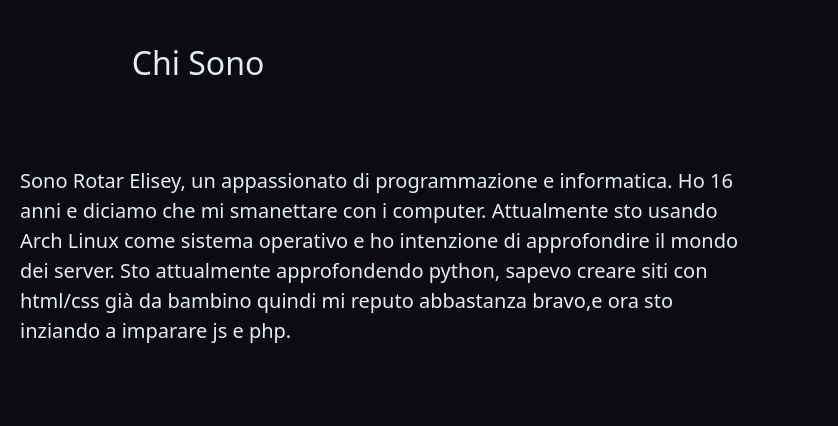
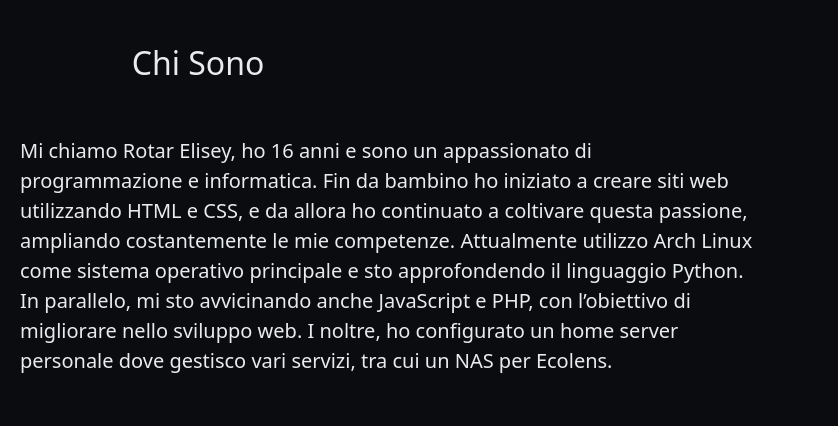
Before and after one commit to EliseyRotar/portfolio_website, a plain HTML site: page portfolio.html in a window 1280 px wide. Shown: the part 860-1286 px from the top of the page, 442-1280 px from the left. Drawn offline with nearby package versions, Linux system fonts and the light colour scheme.

Commit message:
Update portfolio.html

```diff
--- a/portfolio.html
+++ b/portfolio.html
@@ -59,11 +59,14 @@
                 </div>
                 <div class="col-md-8">
                     <p class="lead">
-                        Sono Rotar Elisey, un appassionato di programmazione e informatica. Ho 16 anni e diciamo che mi
-                        smanettare con i computer. Attualmente sto usando Arch Linux come sistema operativo e ho
-                        intenzione di approfondire il mondo dei server. Sto attualmente approfondendo python, sapevo
-                        creare siti con html/css già da bambino quindi mi reputo abbastanza bravo,e ora sto inziando a
-                        imparare js e php. </p>
+                        Mi chiamo Rotar Elisey, ho 16 anni e sono un appassionato di programmazione e informatica.
+                        Fin da bambino ho iniziato a creare siti web utilizzando HTML e CSS,
+                        e da allora ho continuato a coltivare questa passione, ampliando costantemente le mie competenze.
+                        Attualmente utilizzo Arch Linux come sistema operativo principale e sto approfondendo il linguaggio Python.
+                        In parallelo, mi sto avvicinando anche JavaScript e PHP, con l’obiettivo di migliorare nello sviluppo web. I
+                        noltre, ho configurato un home server personale dove gestisco vari servizi, tra cui un NAS per Ecolens.
+ </p>
+
                 </div>
             </div>
         </div>
```
